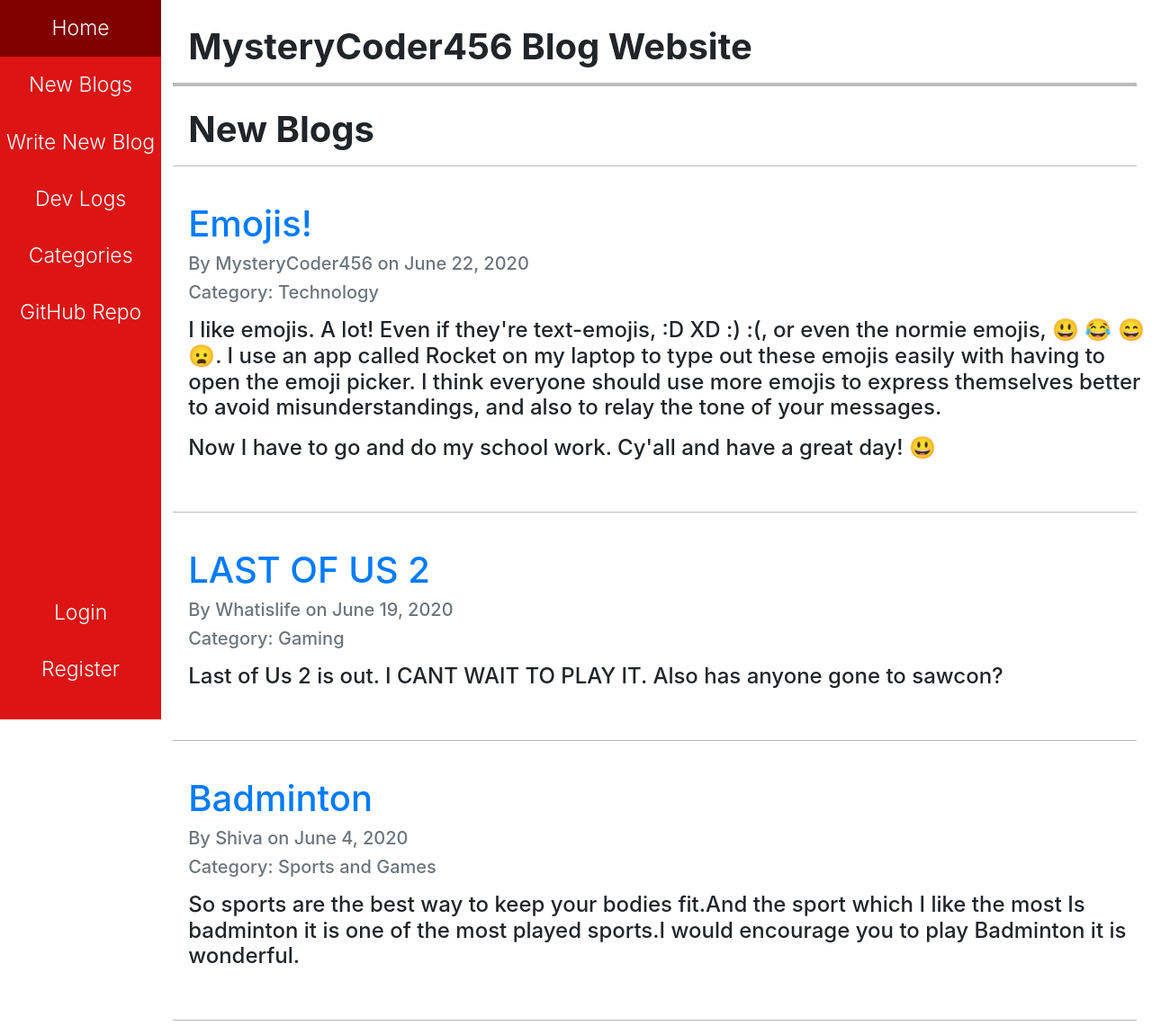
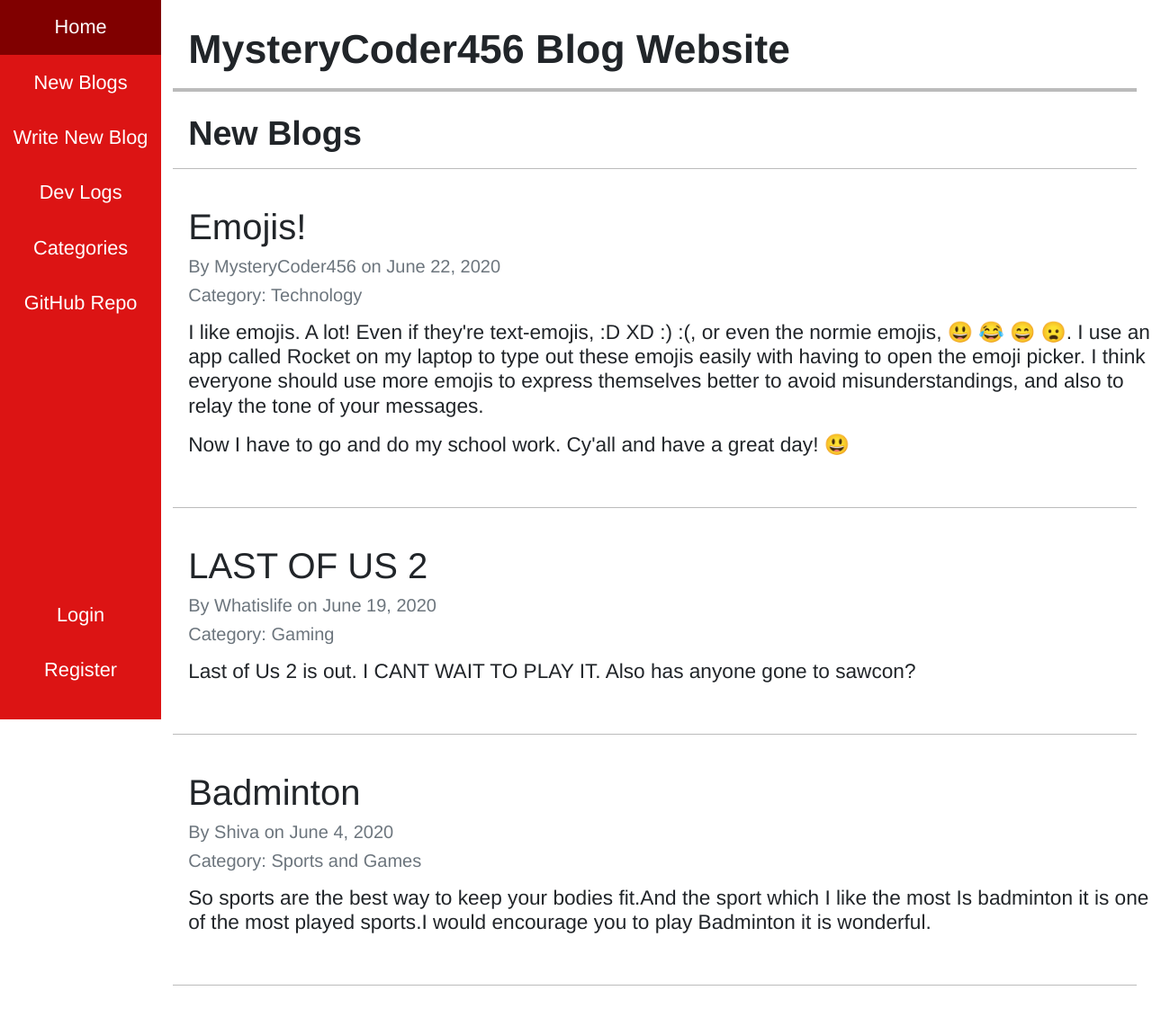
Before and after one commit to MysteryCoder456/Blog-App, a Django app: page /blogs/ in a window 1280 px wide. Shown: the whole page at 90% size. After the commit the page ends 1096 px from the top, so only its background shows below. Run offline with Django 3.2, Linux system fonts and the light colour scheme; data comes from the database, SQL or seed files in the repository; some libraries are stand-ins or nearby versions.

Commit message:
collected static

```diff
--- a/static/blog/styles.css
+++ b/static/blog/styles.css
@@ -1,6 +1,6 @@
 :root {
     --sidebar-width: 14%;
-    --sidebar-font-size: 23px;
+    --sidebar-font-size: 1.7vw;
 }
 
 /* Animations */
@@ -12,7 +12,7 @@
 
 /* Styles */
 
-html {
+* {
     font-family: Montserrat, Helvetica, Arial;
 }
 
@@ -57,9 +57,26 @@ html {
     position: absolute;
 }
 
+.site-title {
+    font-size: 3.5vw;
+}
+
+.heading {
+    font-size: 2.945vw
+}
+
 .main {
     margin-left: var(--sidebar-width);
     padding: 4px 0px 0px 30px;
+}
+
+.blog-title a {
+    text-decoration: none;
+    color: inherit;
+}
+
+.blog-title a:hover {
+    text-decoration: underline;
 }
 
 /* Tag Styles */
@@ -71,3 +88,7 @@ hr {
     border: none;
     width: 100%;
 }
+
+h4 {
+    font-size: 1.77vw;
+}
```
